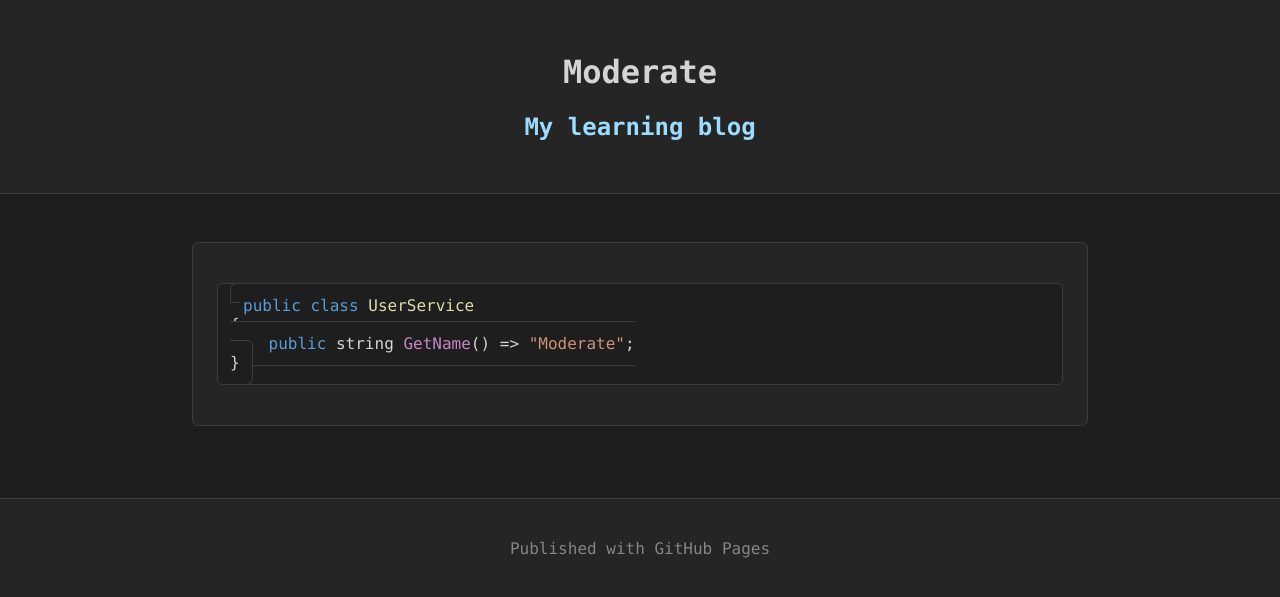
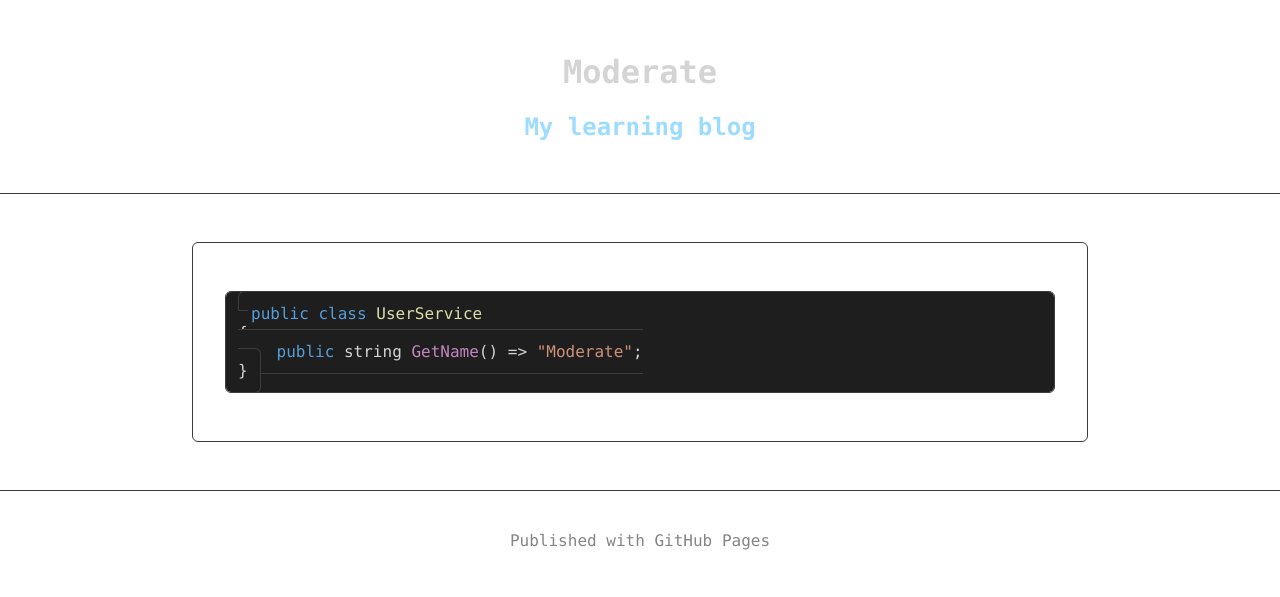
Before and after one commit to moderategamer/moderategamer.github.io, a Jekyll site: the page built from ef-core/syntax-highlighting-test.md, in a window 1280 px wide. Shown: the top 597 px of the page. Built offline with Jekyll 4.4.1, drawn with Linux system fonts in a browser that asks for light colours; our own code applies the rules of GitHub Pages for plain Markdown files.

Commit message:
Refactor CSS styles for content area and posts

```diff
--- a/assets/css/vsdark.css
+++ b/assets/css/vsdark.css
@@ -10,10 +10,9 @@ html, body {
   font-family: Consolas, "Courier New", monospace;
 }
 
-/* Remove all default white backgrounds */
-* {
+/* Prevent global background override from breaking code blocks */
+:not(pre):not(code):not(.highlight) {
   background-color: transparent;
-  color: inherit;
 }
 
 /* ============================
@@ -38,7 +37,7 @@ html, body {
 }
 
 /* ============================
-   CONTENT AREA (70% WIDTH)
+   CONTENT AREA
    ============================ */
 
 .content-area {
@@ -47,14 +46,10 @@ html, body {
   padding: 1rem;
 }
 
-/* ============================
-   CARD STYLE POSTS
-   ============================ */
-
-.content-area > * {
+/* ONE card per post */
+.post {
   background-color: #252526;
-  padding: 1.5rem;
-  margin-bottom: 1.5rem;
+  padding: 2rem;
   border-radius: 6px;
   border: 1px solid #3c3c3c;
 }
@@ -81,18 +76,6 @@ h1, h2, h3, h4, h5 {
 }
 
 /* ============================
-   CODE BLOCKS
-   ============================ */
-
-pre, code {
-  background-color: #1e1e1e;
-  color: #d4d4d4;
-  border: 1px solid #3c3c3c;
-  border-radius: 4px;
-  padding: 0.5rem;
-}
-
-/* ============================
    FOOTER
    ============================ */
 
@@ -103,9 +86,3 @@ pre, code {
   border-top: 1px solid #3c3c3c;
   color: #858585;
 }
-
-.content-area > pre,
-.content-area > code,
-.content-area > .highlight {
-  margin-bottom: 1.5rem;
-}
```
